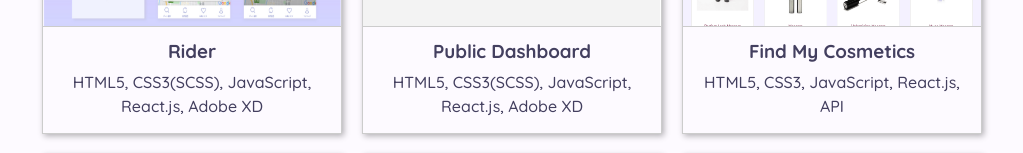
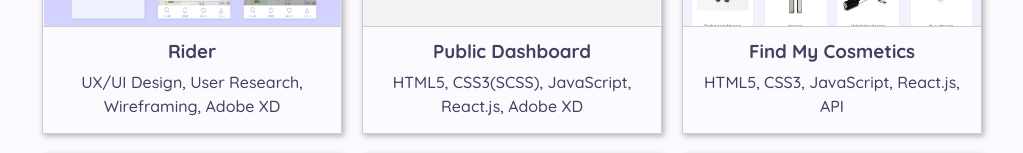
Before and after one commit to beach1208/portfolio-react, a React (Create React App) app: page / in a window 1280 px wide. Shown: the part 609-762 px from the top of the page, without its empty margins (128-1151 px from the left). Built offline with nearby package versions, Linux system fonts and the light colour scheme; a web font is replaced by a local one.

Commit message:
Added new project details

```diff
--- a/src/components/About/About.jsx
+++ b/src/components/About/About.jsx
@@ -13,7 +13,7 @@ const About = () => {
             Since I have always wanted to learn coding, I moved to Vancouver, Canada in 2017 to study programming.
             In 2019, I worked for a Vancouver based software company as a Front-end UI Developer.
             I enjoy Front end UI design and coding a lot and I love collanborating with others to achive same goals together.
-            <span>日本語・英語バイリンガルのフロントエンドエンジニアです。お仕事のご相談につきましては、Email又はLinkedInからご連絡お願いします。</span>
+            <span>日本語・英語バイリンガルのUXエンジニア/デザイナーです。お仕事のご相談につきましては、Email又はLinkedInからご連絡お願いします。</span>
           </p>
           <span className="item__title-sub">Skills</span>
           <p className="item__text">
--- a/src/data/ThumbnailData.js
+++ b/src/data/ThumbnailData.js
@@ -7,16 +7,16 @@ export const ThumbnailData = [
     image: Assets.p6preview,
     imagedetail: Assets.p6detail,
     title: 'Rider',
-    technology: 'HTML5, CSS3(SCSS), JavaScript, React.js, Adobe XD',
-    summary: 'Public Dashboard is a website builder to show tracked strategic plans by Envisio Software to public. It was a big renewal of the application after three years and passed Accessibility test for the rank AAA.  ',
-    jpsummary: 'カナダの政府系ソフトウェア会社にて、北米の自治体向けのWebサイトビルダープロジェクトに参加。三年ぶりの全面的なリニューアルを3ヶ月にかけて実行しました。アクセシビリティテストAAAを獲得しました。',
-    enchallenge:'There was no Navigation Menu in the website and needed to create two types of Menus starting from UX design to ending with React.js coding.',
-    jpchallenge:'ナビゲーションメニューがサイトに存在せず、ユーザーがサイトをカスタマイズする際に、2種類のナビゲーションを用意する必要があり、UXデザインから始める必要がありました。',
-    engoal:'Created Dropdown Menu and Hamburger Menu so that users could customize which menu they could add to the website.',
-    jpgoal: 'ユーザーが管理画面から追加したいメニューを選べるように、ドロップダウンメニューとハンバーガーメニューのデザインと実装を行いました。',
-    enrole:'My role was a designer and Front-end developer in this project. I focused on User Research, Wireframing, UX/UI Design, React.js coding.',
-    jprole:'プロダクトマネージャー、バックエンドエンジニアと密にコミュニケーションを取り、ユーザーリサーチ、ワイヤーフレーム作成、UX/UIデザイン、React.jsを使用したコーディングを主に担当しました。',
-    projectLink: 'https://performance.envisio.com/dashboard/bayview/'
+    technology: 'UX/UI Design, User Research, Wireframing, Adobe XD',
+    summary: 'Bike Sharing Application Redesign.',
+    jpsummary: 'いつも使用している自転車シェアアプリケーションの再設計及びリデザインを行いました。',
+    enchallenge:'.',
+    jpchallenge:'',
+    engoal:'',
+    jpgoal: '',
+    enrole:'',
+    jprole:'ユーザーリサーチ、ワイヤーフレーム作成、UX/UIデザインを担当しました。',
+    projectLink: ''
   },
   {
     id: 5,
@@ -26,7 +26,7 @@ export const ThumbnailData = [
     title: 'Public Dashboard',
     technology: 'HTML5, CSS3(SCSS), JavaScript, React.js, Adobe XD',
     summary: 'Public Dashboard is a website builder to show tracked strategic plans by Envisio Software to public. It was a big renewal of the application after three years and passed Accessibility test for the rank AAA.  ',
-    jpsummary: 'カナダの政府系ソフトウェア会社にて、北米の自治体向けのWebサイトビルダープロジェクトに参加。三年ぶりの全面的なリニューアルを3ヶ月にかけて実行しました。アクセシビリティテストAAAを獲得しました。',
+    jpsummary: 'カナダの政府系ソフトウェア会社にて、北米の自治体向けのWebサイトビルダープロジェクトに参加。三年ぶりの全面的なリニューアルを3ヶ月かけて実行しました。アクセシビリティテストAAAを獲得しました。',
     enchallenge:'There was no Navigation Menu in the website and needed to create two types of Menus starting from UX design to ending with React.js coding.',
     jpchallenge:'ナビゲーションメニューがサイトに存在せず、ユーザーがサイトをカスタマイズする際に、2種類のナビゲーションを用意する必要があり、UXデザインから始める必要がありました。',
     engoal:'Created Dropdown Menu and Hamburger Menu so that users could customize which menu they could add to the website.',
```
